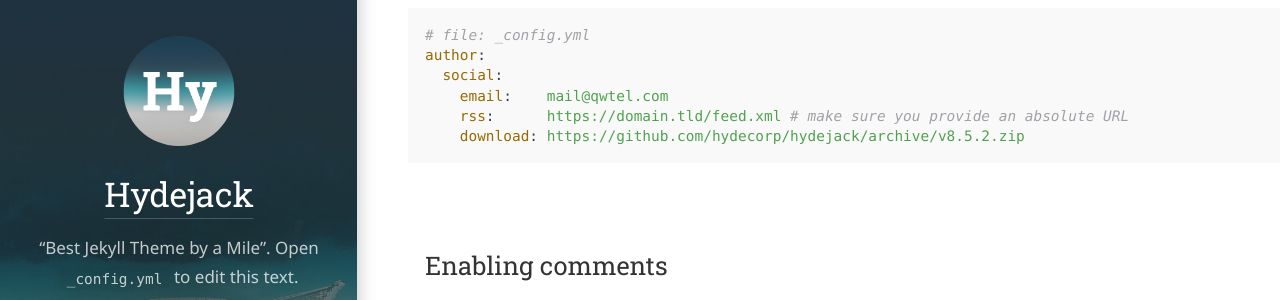
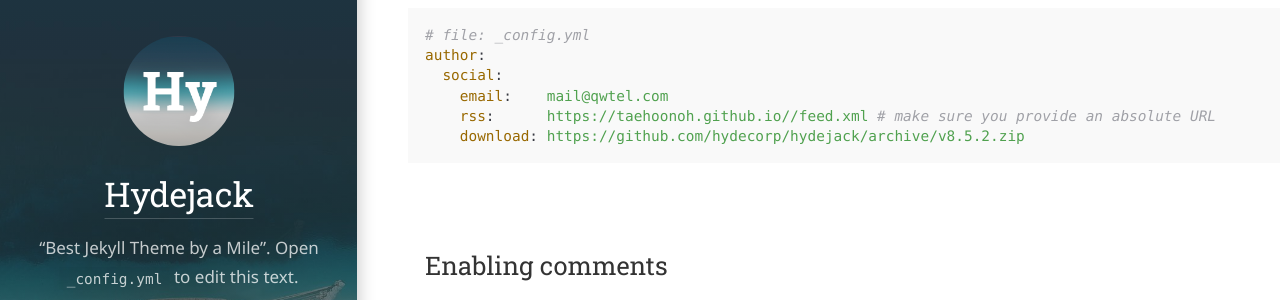
Before and after one commit to taehoonoh/taehoonoh.github.io, a Jekyll site: the page built from docs/config.md, in a window 1280 px wide and 900 px high, scrolled down 9972 px. Shown: the part 152-452 px from the top of the window. Built offline with Jekyll 4.4.1, drawn with Linux system fonts in a browser that asks for light colours; some web fonts are replaced; part of the change alters nothing that is shown.

Commit message:
Update _config.yml

```diff
--- a/_config.yml
+++ b/_config.yml
@@ -4,7 +4,7 @@
 # IMPORTANT: Set the URL of your site.
 # Set to https://<username>.github.io when hosting on GitHub Pages
 # (unless you are using a custom domain).
-url:                   https://domain.tld
+url:                   https://taehoonoh.github.io/
 
 # IMPORTANT: Set The "base URL" of your site.
 # When your site sits in a subdirectory, set to /<name of directory>
```
